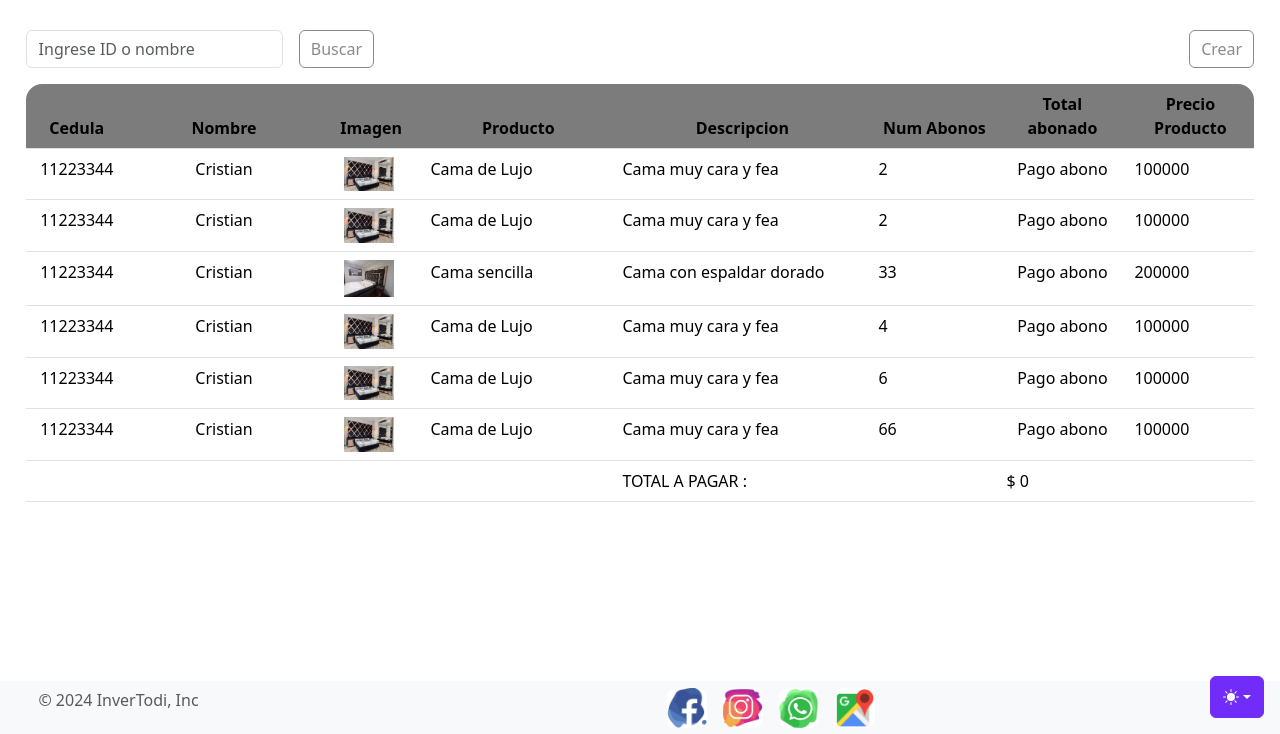
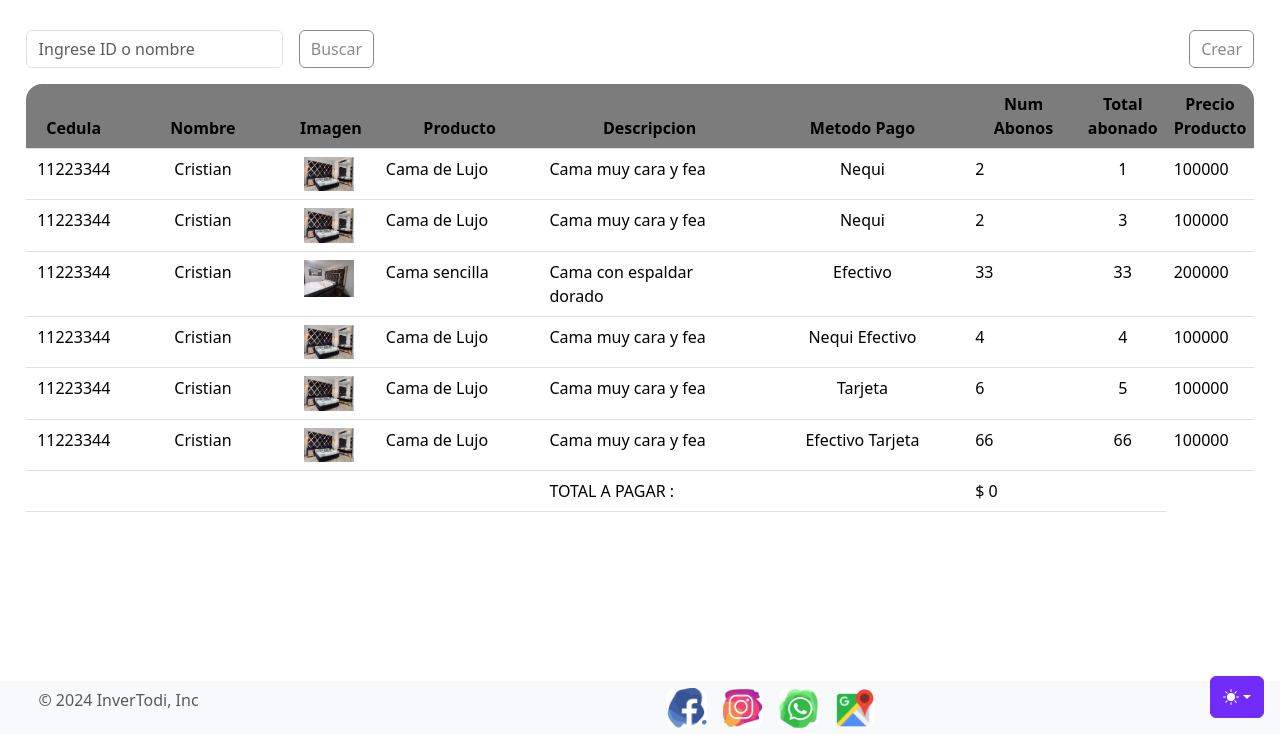
Before and after one commit to cristiantodi/Inventario_Django, a Django app: page /abonos/ in a window 1280 px wide. Shown: the part 66-800 px from the top of the page. Run offline with Django 5.2, Linux system fonts and the light colour scheme; data comes from the database, SQL or seed files in the repository; both versions use the stored data as it was after the commit; some libraries are stand-ins or nearby versions.

Commit message:
:exclamation: Agregando campo en talla abono

```diff
--- a/abono/admin.py
+++ b/abono/admin.py
@@ -7,7 +7,7 @@ class MetodoPagoAdmin(admin.ModelAdmin):
     list_display = ["nombre_Pago"]
 
 class AbonoAdmin(admin.ModelAdmin):
-    list_display = ["nombre", "documento", "num_pagos", "mostrar_productos", "num_pagos", "num_pagos_total"]
+    list_display = ["nombre", "documento", "num_pagos", "mostrar_productos", "mostrar_metodo_pago", "num_pagos", "num_pagos_total"]
 
 admin.site.register(Abono, AbonoAdmin)
 admin.site.register(Metodo_pago, MetodoPagoAdmin)
--- a/abono/models.py
+++ b/abono/models.py
@@ -21,4 +21,8 @@ class Abono(models.Model):
     def mostrar_productos(self):
         return ", ".join([str(prod) for prod in self.producto.all()])
 
+    def mostrar_metodo_pago(self):
+        return ", ".join([str(met_pago) for met_pago in self.metodo_pago.all()])
+
     mostrar_productos.short_description = 'Productos'
+    mostrar_metodo_pago.short_description = 'Metodo_Pago'
--- a/abono/templates/abono.html
+++ b/abono/templates/abono.html
@@ -28,6 +28,7 @@
             <th style="width:8%">Imagen</th>
             <th style="width:15%">Producto</th>
             <th style="width:20%">Descripcion</th>
+            <th style="width:20%">Metodo Pago</th>
             <th style="width:10%">Num Abonos</th>
             <th style="width:10%">Total abonado</th>
             <th style="width:10%; border-top-right-radius: 1rem">Precio Producto</th>
@@ -54,13 +55,17 @@
                         {{ prod.contenido }}
                       {% endfor %}
                     </td>
+                    <td class="text-center">
+                      {% for prod in cliente.metodo_pago.all %}
+                        {{ prod.nombre_Pago }}
+                      {% endfor %}
+                    </td>
                     <td>{{ cliente.num_pagos }}</td>
-                    <td class="text-center">Pago abono</td>
+                    <td class="text-center">{{ cliente.num_pagos_total }}</td>
                     <td>
                         {% for prod in cliente.producto.all %}
                             {{ prod.precio }}
                         {% endfor %}
-                        </td>
                     </td>
                 </tr>
           {% endfor %}
--- a/abono/views.py
+++ b/abono/views.py
@@ -2,9 +2,13 @@
 from django.shortcuts import render, redirect
 from django.http import JsonResponse
 from .forms import AbonoForm
-from .models import Abono
+from .models import Abono, Metodo_pago
 
 # Create your views here.
+
+def metodoPago(request):
+    metodo_Pago = Metodo_pago.objects.all()
+    return render(request, 'tienda.html', {'metodo_Pago': metodo_Pago})
 
 
 def abonos(request):
@@ -25,16 +29,6 @@ def crearAbono(request):
             return redirect('Abonos')  # Redirige para evitar reenviar el formulario
     return render(request, 'crear.html', {'form': form})
 
-# def buscar_nombre(request):
-#     documento = request.GET.get('documento', None)
-#     if documento:
-#         try:
-#             abono = Abono.objects.get(documento=documento)
-#             return JsonResponse({'nombre': abono.nombre}, status=200)
-#         except Abono.DoesNotExist:
-#             return JsonResponse({'error': 'No se encontró el documento'}, status=404)
-#     return JsonResponse({'error': 'No se proporcionó el documento'}, status=400)
-
 def get_nombre(request):
     documento = request.GET.get('documento', None)
     if documento:
--- a/appInventodi/static/css/style.css
+++ b/appInventodi/static/css/style.css
@@ -188,6 +188,9 @@
   margin: 0px 0 0 1rem;
 }
 
+/* ------------------------------Abono/Crear---------------------------------- */
+
+
 /* --------------------Estructura body/main/footer---------------------------- */
 html, body {
     height: 100%; /* Asegura que html y body ocupen todo el alto de la ventana */
```
Also changed, not shown: abono/forms.py (+14 -18 lines), abono/templates/crear.html (+30 -7 lines), db.sqlite3. Lines whose indentation alone changed are shown as unchanged.
